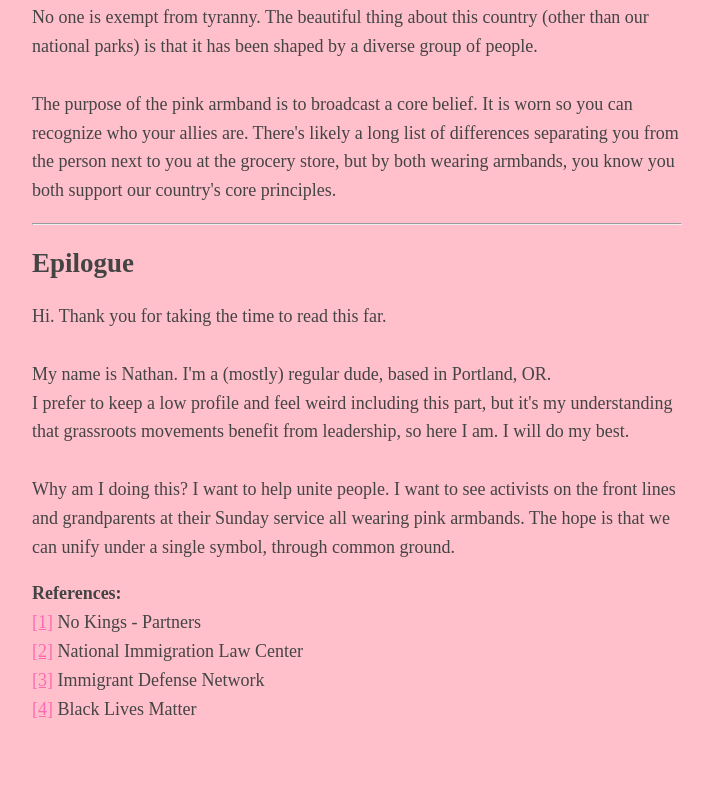
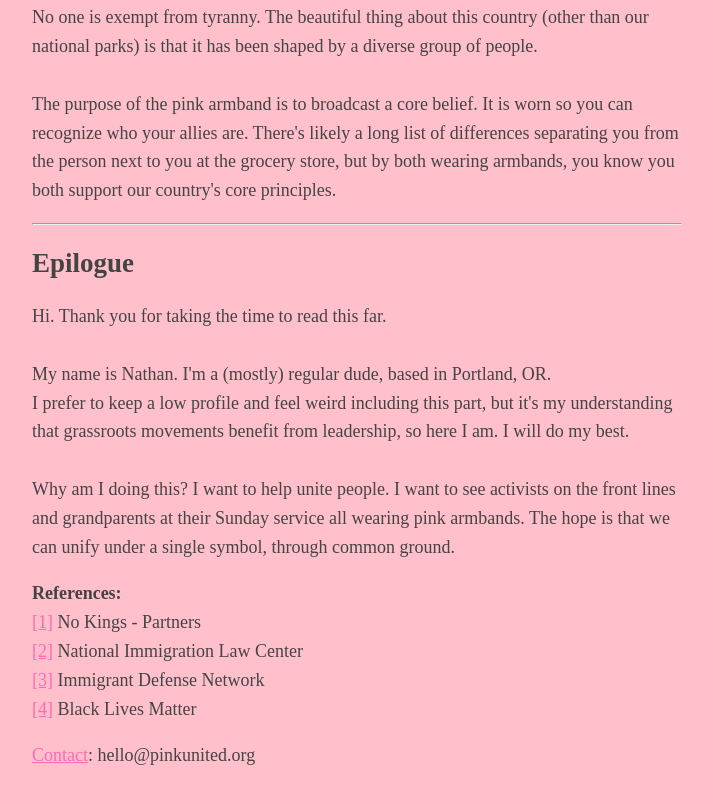
Before and after one commit to vthn/pink, a plain HTML site: page index.html in a window 1280 px wide. Shown: the part 829-1633 px from the top of the page, without its empty margins (283-996 px from the left). Before the commit the page ends 1592 px from the top, so only its background shows below. Drawn offline with Linux system fonts and the light colour scheme.

Commit message:
Add contact info

```diff
--- a/index.html
+++ b/index.html
@@ -89,6 +89,9 @@
 			<a href="https://blacklivesmatter.com/">[4]</a> Black Lives Matter
 			<br>
     </p>
+	<p>
+      <a href="mailto:hello@pinkunited.org">Contact</a>: hello@pinkunited.org
+    </p>
       <!--
       It should be obvious to anyone paying attention that what is happening is not okay.
 
```
